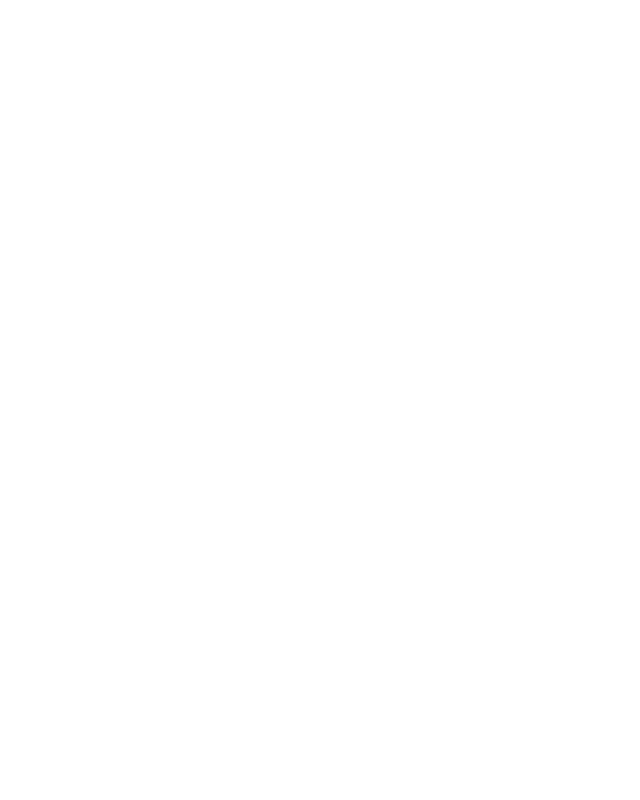
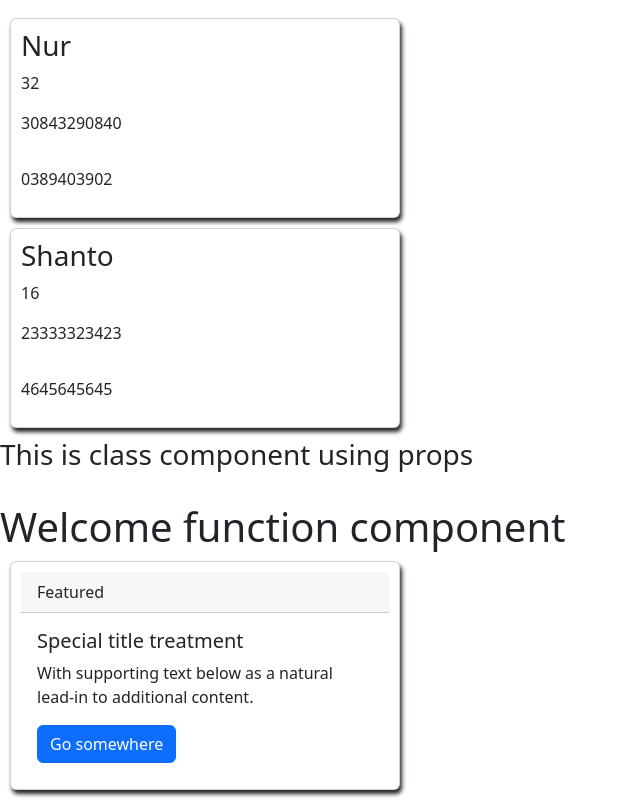
Before and after one commit to furiousnur/React-Basic, a React (Create React App) app: page / in a window 1280 px wide. Shown: the part 1432-2232 px from the top of the page, without its empty margins (0-640 px from the left). Before the commit the page ends 800 px from the top, so only its background shows below. Built offline with nearby package versions, Linux system fonts and the light colour scheme.

Commit message:
react bootstrap install and use

```diff
--- a/package.json
+++ b/package.json
@@ -6,7 +6,9 @@
     "@testing-library/jest-dom": "^5.16.4",
     "@testing-library/react": "^13.3.0",
     "@testing-library/user-event": "^13.5.0",
+    "bootstrap": "^5.2.0",
     "react": "^18.2.0",
+    "react-bootstrap": "^2.4.0",
     "react-dom": "^18.2.0",
     "react-scripts": "5.0.1",
     "uuid": "^8.3.2",
--- a/src/App.js
+++ b/src/App.js
@@ -4,6 +4,7 @@
 import List from "./components/UniqueList/List";
 import NestedMapping from "./components/UniqueList/NestedMapping";
 import ClassComponent from "./components/ClassComponent";
+import Card3 from "./components/Card3";
 
 function Welcome(){
     return React.createElement("h1",{},"Welcome function component");
@@ -31,6 +32,8 @@
           <ClassComponent name="This is class component using props"/>
           <br/>
           <Welcome />
+
+          <Card3 />
       </div>
   );
 }
--- a/src/components/Card3.js
+++ b/src/components/Card3.js
@@ -1,10 +1,20 @@
 import React from 'react';
 import {v4 as uuid} from 'uuid';
-
+import Button from 'react-bootstrap/Button';
+import Card from 'react-bootstrap/Card';
 const Card3 = () => {
     return (
         <div key={uuid}>
-
+            <Card>
+                <Card.Header>Featured</Card.Header>
+                <Card.Body>
+                    <Card.Title>Special title treatment</Card.Title>
+                    <Card.Text>
+                        With supporting text below as a natural lead-in to additional content.
+                    </Card.Text>
+                    <Button variant="primary">Go somewhere</Button>
+                </Card.Body>
+            </Card>
         </div>
     );
 };
--- a/src/index.js
+++ b/src/index.js
@@ -1,4 +1,5 @@
 import React from 'react';
+import 'bootstrap/dist/css/bootstrap.min.css';
 import ReactDOM from 'react-dom/client';
 import App from "./App";
 const root = ReactDOM.createRoot(document.getElementById('root'));
```
Also changed, not shown: 1 other file (tests, documents, lock files or other folders).
